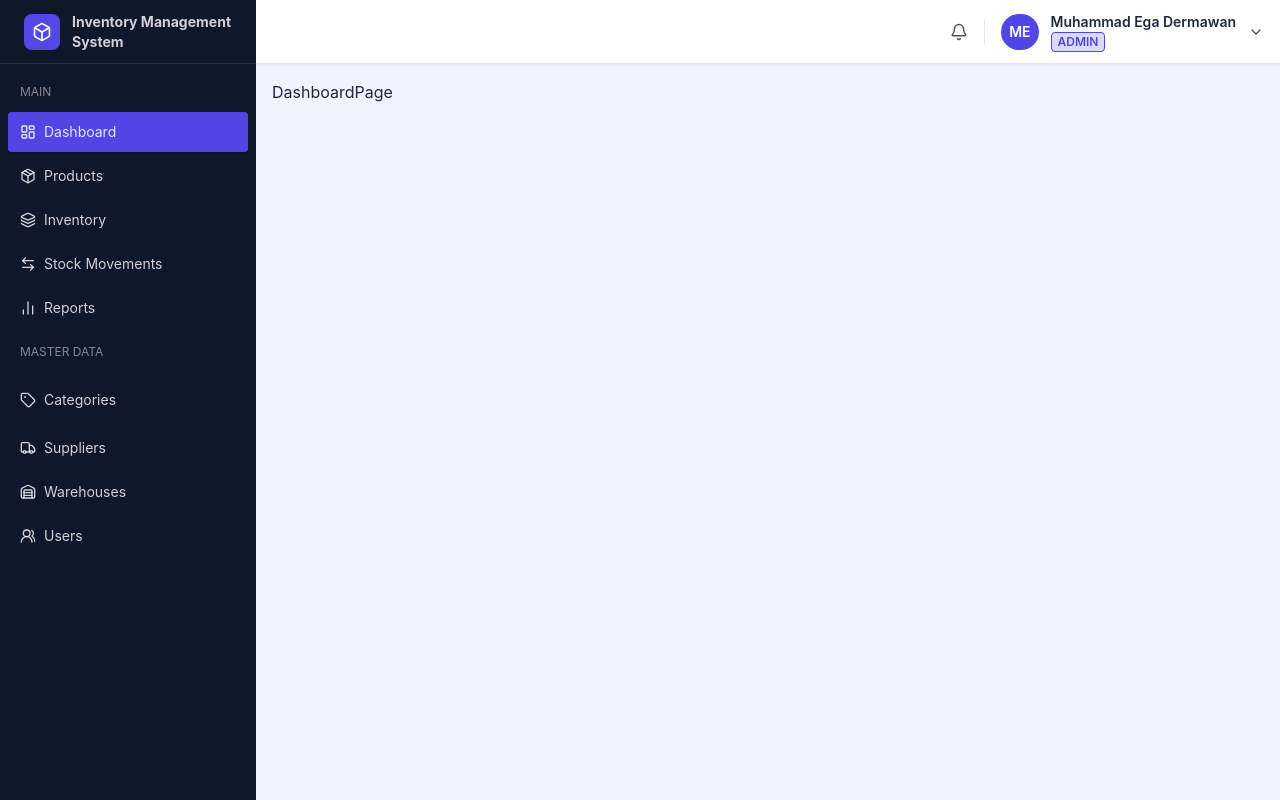
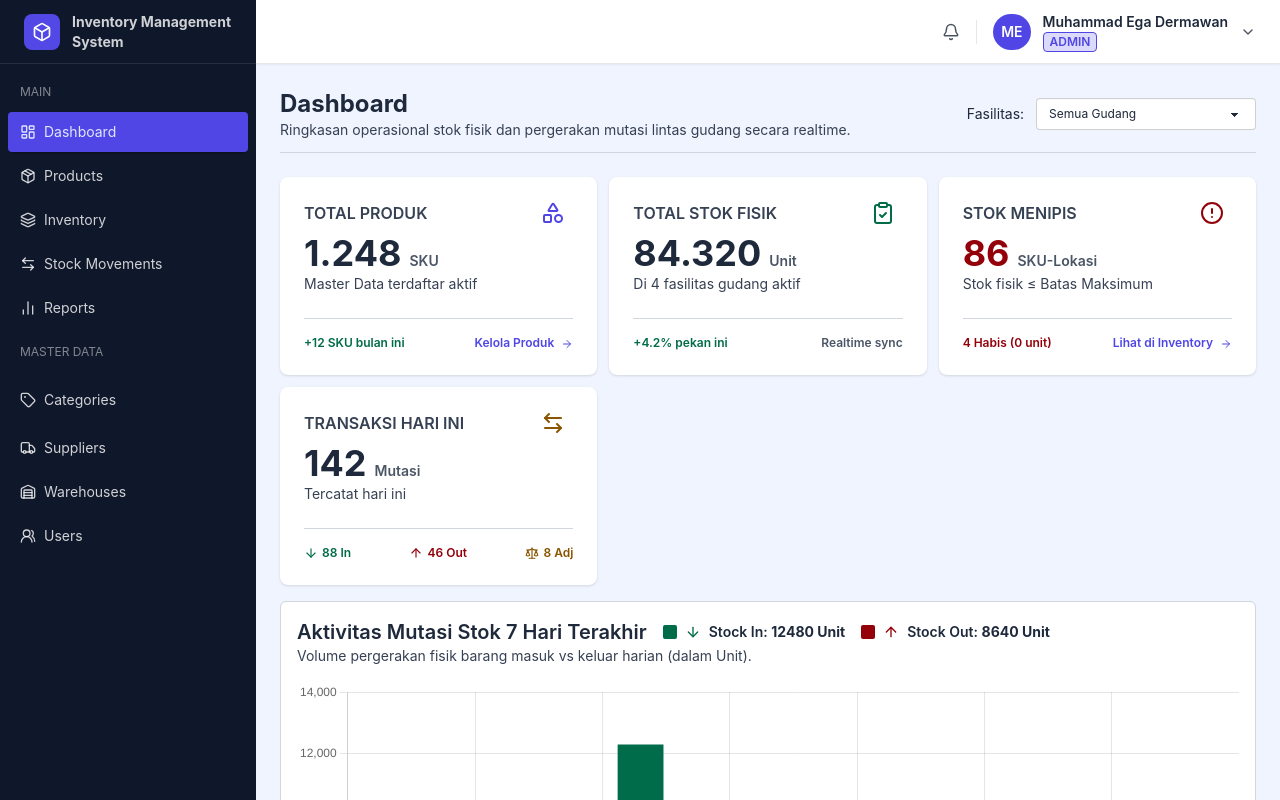
Before and after one commit to muhammadega21/inventory-management-system, a React (Vite) app in the folder client/: page / in a window 1280 px wide. Shown: the top 800 px of the page. Built offline with nearby package versions, Linux system fonts and the light colour scheme.

Commit message:
feat: add dashboard components and charts for stock management

```diff
--- a/client/package.json
+++ b/client/package.json
@@ -13,8 +13,10 @@
     "@tailwindcss/vite": "^4.3.3",
     "@tanstack/react-query": "^5.104.1",
     "axios": "^1.20.0",
+    "chart.js": "^4.5.1",
     "lucide-react": "^1.52.0",
     "react": "^19.2.8",
+    "react-chartjs-2": "^5.3.1",
     "react-dom": "^19.2.8",
     "react-router": "^8.4.0",
     "tailwindcss": "^4.3.3"
--- a/client/src/components/Navbar.tsx
+++ b/client/src/components/Navbar.tsx
@@ -2,7 +2,7 @@ import { Bell, ChevronDown, Cog, LogOut, User } from "lucide-react";
 
 const Navbar = () => {
   return (
-    <nav className="navbar w-full h-16 bg-white border-b border-gray-200 shadow-xs flex justify-end px-4">
+    <nav className="navbar w-full h-16 bg-white border-b border-gray-200 shadow-xs flex justify-end px-6">
       <Bell size={18} className="opacity-80" />
       <div className="w-px h-6 bg-gray-200 mx-4"></div>
       <div className="">
--- /dev/null
+++ b/client/src/components/chart/BarChart.tsx
@@ -0,0 +1,62 @@
+import {
+  Chart as ChartJS,
+  CategoryScale,
+  LinearScale,
+  BarElement,
+  Title,
+  Tooltip,
+} from "chart.js";
+import { Bar } from "react-chartjs-2";
+
+ChartJS.register(CategoryScale, LinearScale, BarElement, Title, Tooltip);
+
+const today = new Date();
+const day = today.getDay();
+
+const labels = [
+  "Senin",
+  "Selasa",
+  "Rabu",
+  "Kamis",
+  "Jumat",
+  "Sabtu",
+  "Minggu",
+].map((label, index) => {
+  const currentDayIndex = (index + 1) % 7;
+
+  return currentDayIndex === day ? `${label} (Hari Ini)` : label;
+});
+const options = {
+  responsive: true,
+  scales: {
+    x: {
+      ticks: {
+        color: (context: any) => {
+          const label = labels[context.index];
+
+          return label.includes("(Hari Ini)") ? "#4f46e5" : "#64748b";
+        },
+      },
+    },
+  },
+};
+
+const data = {
+  labels,
+  datasets: [
+    {
+      label: "Stock In",
+      data: [8031, 5893, 12308, 10223, 9340, 10234, 8123],
+      backgroundColor: "rgb(0 108 73)",
+    },
+    {
+      label: "Stock Out",
+      data: [7023, 6209, 10231, 6823, 9031, 9312, 6091],
+      backgroundColor: "rgb(186 26 26)",
+    },
+  ],
+};
+
+export function BarChart() {
+  return <Bar options={options} data={data} />;
+}
--- /dev/null
+++ b/client/src/components/dashboard/Card.tsx
@@ -0,0 +1,66 @@
+import type { ReactNode } from "react";
+import type { LucideIcon } from "lucide-react";
+
+interface CardProps {
+  title: string;
+  description: string;
+  value: string | number;
+  valueColor?: string;
+  valueUnit: string;
+  icon: LucideIcon;
+  iconColor?: string;
+  children?: ReactNode;
+}
+
+interface CardFooterProps {
+  children: ReactNode;
+}
+
+const Card = ({
+  title,
+  description,
+  value,
+  valueColor,
+  valueUnit,
+  icon: Icon,
+  iconColor,
+  children,
+}: CardProps) => {
+  return (
+    <div className="card w-full bg-base-100 card-md shadow-sm">
+      <div className="card-body relative">
+        <div>
+          <h2 className="card-title font-semibold uppercase text-base text-gray-700">
+            {title}
+          </h2>
+
+          <Icon
+            className={`absolute right-8 top-6 ${iconColor ?? "text-primary"}`}
+          />
+        </div>
+
+        <div>
+          <p className={`text-4xl font-bold ${valueColor ?? ""}`}>
+            {typeof value === "number" ? value.toLocaleString("id-ID") : value}
+            <span className="text-sm ms-2 text-gray-600 font-semibold">
+              {valueUnit}
+            </span>
+          </p>
+          <span className="mt-2 text-gray-700">{description}</span>
+        </div>
+
+        {children && <CardFooter>{children}</CardFooter>}
+      </div>
+    </div>
+  );
+};
+
+const CardFooter = ({ children }: CardFooterProps) => {
+  return (
+    <div className="border-t border-gray-300 mt-4 pt-4 flex justify-between text-xs">
+      {children}
+    </div>
+  );
+};
+
+export default Card;
--- a/client/src/index.css
+++ b/client/src/index.css
@@ -5,9 +5,33 @@
 
 :root {
   --color-primary: #4f46e5;
-  --color-secondary: #10b981;
+  --color-success: #006c49;
+  --color-error: #93000a;
+  --color-warning: #885500;
 }
 
 body {
   @apply bg-[#eff4ff] text-[#1E293B];
 }
+
+@layer components {
+  .page-hero {
+    @apply flex gap-3 justify-between items-center border-b border-gray-300 pb-3;
+
+    .title {
+      @apply w-[70%];
+    }
+
+    .action {
+      @apply w-[30%] justify-end;
+    }
+
+    h1 {
+      @apply text-2xl font-bold;
+    }
+
+    p {
+      @apply text-sm text-gray-700;
+    }
+  }
+}
--- a/client/src/layouts/DashboardLayout.tsx
+++ b/client/src/layouts/DashboardLayout.tsx
@@ -11,7 +11,7 @@ const DashboardLayout = () => {
         {/* Navbar */}
         <Navbar />
         {/* Page content here */}
-        <div className="p-4">
+        <div className="p-6">
           <Outlet />
         </div>
       </div>
--- a/client/src/pages/main/DashboardPage.tsx
+++ b/client/src/pages/main/DashboardPage.tsx
@@ -1,7 +1,148 @@
-import React from "react";
+import {
+  ArrowDown,
+  ArrowLeftRight,
+  ArrowRight,
+  ArrowUp,
+  CircleAlert,
+  ClipboardCheck,
+  Scale,
+  Shapes,
+  Square,
+} from "lucide-react";
+import { Link } from "react-router";
+import Card from "../../components/dashboard/Card";
+import { BarChart } from "../../components/chart/BarChart";
 
 const DashboardPage = () => {
-  return <div>DashboardPage</div>;
+  return (
+    <div>
+      <div className="page-hero">
+        <div className="title">
+          <h1>Dashboard</h1>
+          <p>
+            Ringkasan operasional stok fisik dan pergerakan mutasi lintas gudang
+            secara realtime.
+          </p>
+        </div>
+        <div className="action flex items-center gap-3">
+          <label className="text-sm">Fasilitas:</label>
+          <select
+            defaultValue="Pick a color"
+            className="select select-sm w-full"
+          >
+            <option>Semua Gudang</option>
+            <option>Gudang 1</option>
+            <option>Gudang 2</option>
+            <option>Gudang 3</option>
+          </select>
+        </div>
+      </div>
+      <div className="content mt-6">
+        {/* Cards */}
+        <div className="grid grid-cols-3 gap-3">
+          <Card
+            title="Total Produk"
+            value={1248}
+            valueUnit="SKU"
+            description="Master Data terdaftar aktif"
+            icon={Shapes}
+          >
+            <p className="text-success font-semibold">+12 SKU bulan ini</p>{" "}
+            <Link to={"/products"} className="text-primary font-semibold">
+              {" "}
+              Kelola Produk{" "}
+              <ArrowRight className="inline-block size-3 ml-1" />{" "}
+            </Link>
+          </Card>
+          <Card
+            title="Total Stok Fisik"
+            value={84320}
+            valueUnit="Unit"
+            description="Di 4 fasilitas gudang aktif"
+            icon={ClipboardCheck}
+            iconColor="text-success"
+          >
+            <p className="text-success font-semibold">+4.2% pekan ini</p>{" "}
+            <Link to={"/products"} className="font-semibold text-gray-600">
+              Realtime sync
+            </Link>
+          </Card>
+          <Card
+            title="Stok Menipis"
+            value={86}
+            valueColor="text-error"
+            valueUnit="SKU-Lokasi"
+            description="Stok fisik &le; Batas Maksimum"
+            icon={CircleAlert}
+            iconColor="text-error"
+          >
+            <p className="text-error font-semibold">4 Habis (0 unit)</p>{" "}
+            <Link to={"/products"} className="text-primary font-semibold">
+              {" "}
+              Lihat di Inventory{" "}
+              <ArrowRight className="inline-block size-3 ml-1" />{" "}
+            </Link>
+          </Card>
+          <Card
+            title="Transaksi Hari Ini"
+            value={142}
+            valueUnit="Mutasi"
+            description="Tercatat hari ini"
+            icon={ArrowLeftRight}
+            iconColor="text-warning"
+          >
+            <p className="text-success font-semibold flex gap-1 items-center ">
+              <ArrowDown size={14} /> 88 In
+            </p>
+            <p className="text-error font-semibold flex gap-1 items-center justify-center">
+              <ArrowUp size={14} /> 46 Out
+            </p>
+            <p className="text-warning font-semibold flex gap-1 items-center justify-end">
+              <Scale size={14} /> 8 Adj
+            </p>
+          </Card>
+        </div>
+
+        {/* Charts */}
+        <div className="mt-4">
+          <div className="bg-white border border-gray-300 p-4 rounded-md">
+            <div className="mb-4">
+              <div className="flex items-center gap-4 ">
+                <h2 className="text-xl font-semibold">
+                  Aktivitas Mutasi Stok 7 Hari Terakhir
+                </h2>
+                <div className="flex items-center gap-4">
+                  <div className="flex gap-2 items-center">
+                    <div className="text-success flex items-center gap-2">
+                      <Square size={14} className=" bg-success rounded-xs" />
+                      <ArrowDown size={16} />
+                    </div>
+                    <p className="text-sm font-semibold">
+                      Stock In: <span className="font-bold">12480 Unit</span>
+                    </p>
+                  </div>
+                  <div className="flex gap-2 items-center">
+                    <div className="text-error flex items-center gap-2">
+                      <Square size={14} className=" bg-error rounded-xs" />
+                      <ArrowUp size={16} />
+                    </div>
+                    <p className="text-sm font-semibold">
+                      Stock Out: <span className="font-bold">8640 Unit</span>
+                    </p>
+                  </div>
+                </div>
+              </div>
+              <p className="text-sm text-gray-700">
+                Volume pergerakan fisik barang masuk vs keluar harian (dalam
+                Unit).
+              </p>
+            </div>
+            <BarChart />
+          </div>
+        </div>
+      </div>
+    </div>
+  );
 };
 
 export default DashboardPage;
```
Also changed, not shown: client/src/layouts/app.css (deleted), 1 other file (tests, documents, lock files or other folders).
